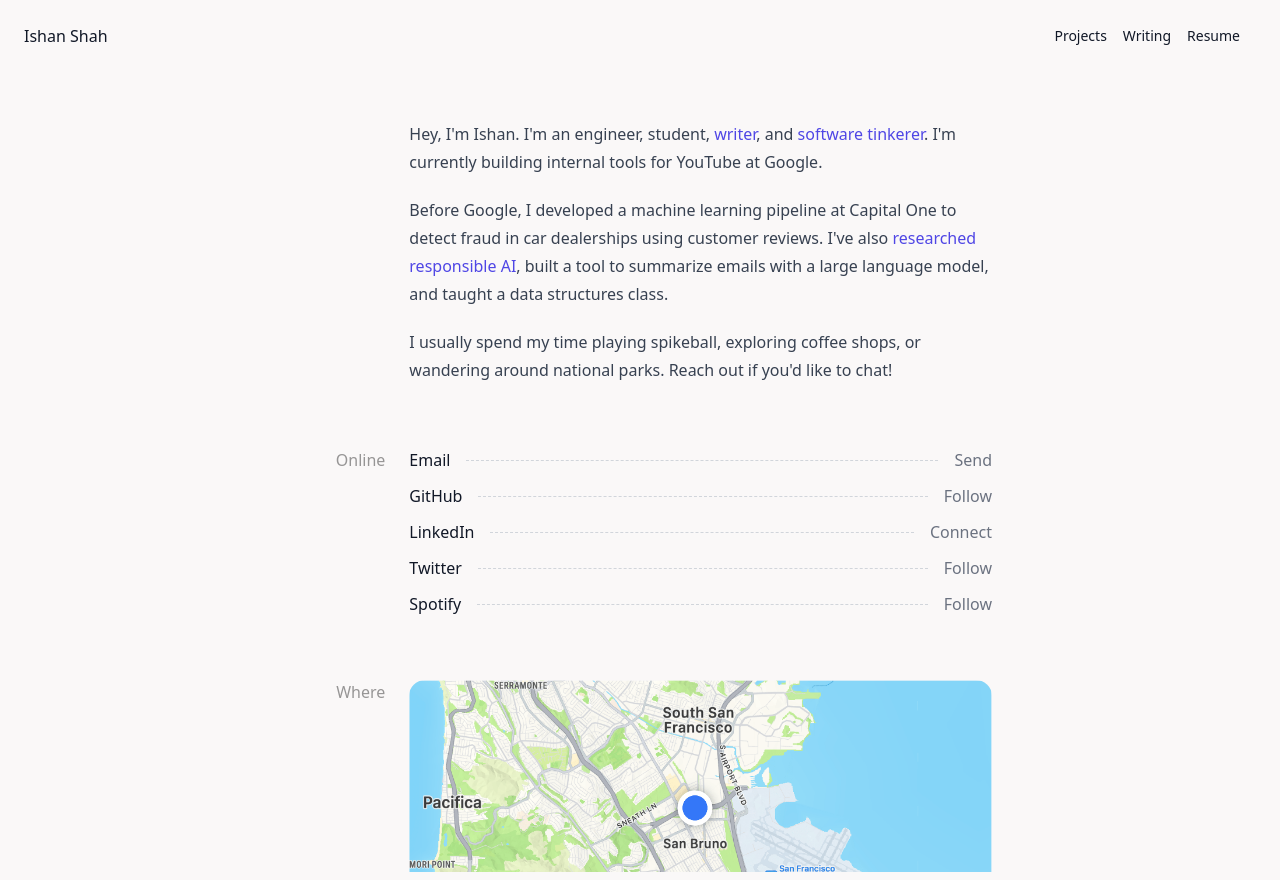
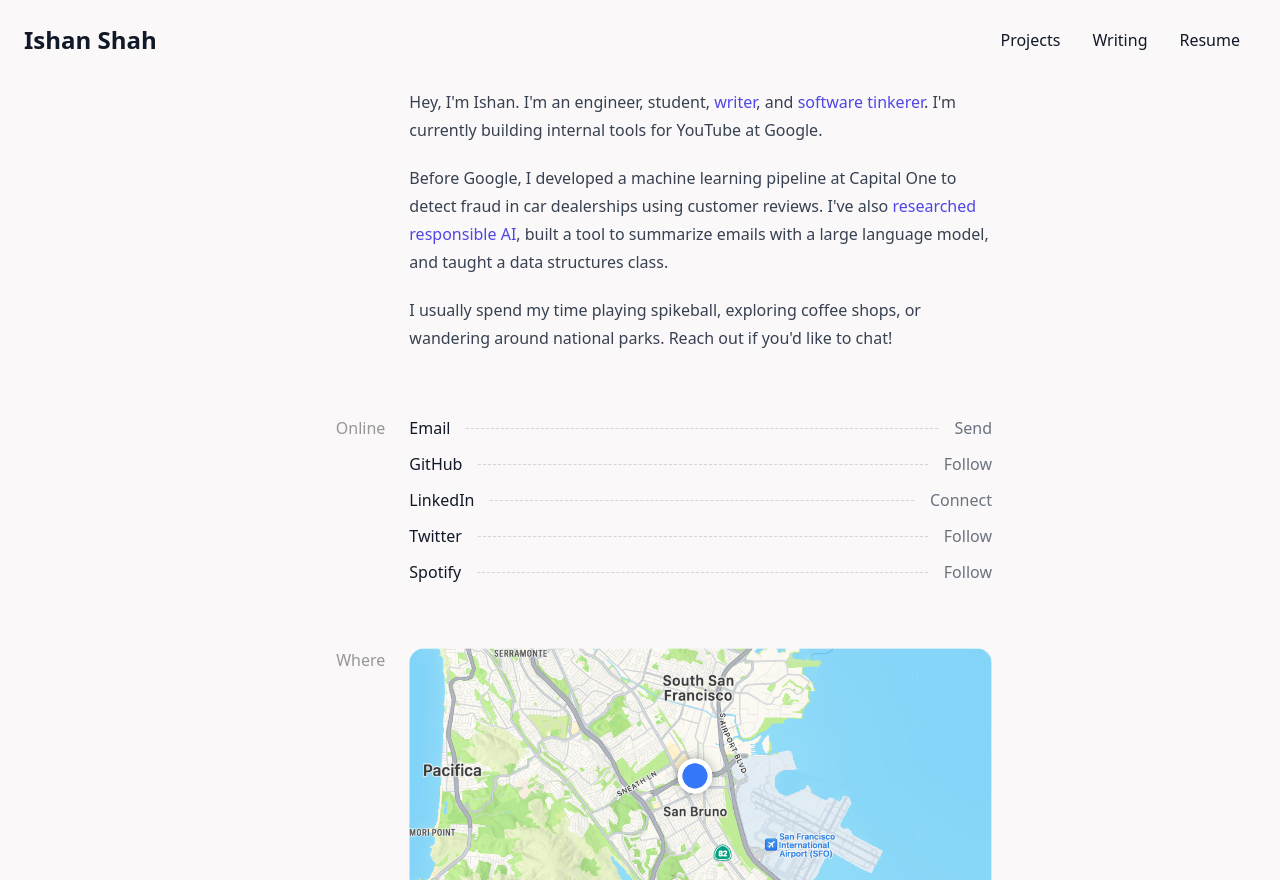
Before and after one commit to technoabsurdist/emilioandere.com, a Next.js app: page / in a window 1280 px wide. Built offline with nearby package versions, Linux system fonts and the light colour scheme.

Commit message:
Fix spacing and UI bugs, fix ESLint errors

```diff
--- a/src/components/Detail/index.js
+++ b/src/components/Detail/index.js
@@ -17,7 +17,7 @@ Container.displayName = "Container";
 function ContentContainer(props) {
   return (
     <div
-      className="mx-auto w-full max-w-3xl px-4 pb-32 md:px-8 md:pt-12"
+      className="mx-auto w-full max-w-3xl px-4 pb-32 md:px-8 md:pt-2"
       {...props}
     />
   )
--- a/src/components/Home/index.js
+++ b/src/components/Home/index.js
@@ -5,7 +5,7 @@ import { Detail } from '../Detail'
 function SectionTitle(props) {
   return (
     <h4
-      className="col-span-2 pt-8 text-lg font-extrabold text-black dark:text-white md:pt-0 md:text-right md:text-base md:font-normal md:text-opacity-40"
+      className="col-span-2 text-lg font-semibold text-black dark:text-white md:text-right md:text-base md:font-normal md:text-opacity-40"
       {...props}
     />
   )
@@ -36,7 +36,7 @@ function TableRow({ href, title, subtitle, date }) {
 function SectionContainer(props) {
   return (
     <div
-      className="grid items-start grid-cols-1 gap-6 md:grid-cols-12"
+      className="grid items-start grid-cols-1 md:grid-cols-12 gap-3 md:gap-6"
       {...props}
     />
   )
@@ -109,26 +109,47 @@ export function Home() {
   return (
     <Detail.Container>
       <Detail.ContentContainer>
-        <div className="pb-24 space-y-8 md:space-y-16">
+        <div className="pb-24 space-y-12 md:space-y-16">
           {/* Bio */}
           <SectionContainer>
             <SectionTitle />
             <SectionContent>
               <div className="prose">
                 <p>
-                  Hey, I&apos;m Ishan. I&apos;m an engineer, student, <a href="https://ishan.coffee">writer</a>,
-                  and <a href="https://github.com/ishan0102">software tinkerer</a>. I&apos;m currently building
-                  internal tools for YouTube at Google.
+                  Hey, I&apos;m Ishan. I&apos;m an engineer, student,{' '}
+                  <a
+                    href="https://ishan.coffee"
+                    target="_blank"
+                    rel="noopener noreferrer"
+                  >
+                    writer
+                  </a>
+                  , and{' '}
+                  <a
+                    href="https://github.com/ishan0102"
+                    target="_blank"
+                    rel="noopener noreferrer"
+                  >
+                    software tinkerer
+                  </a>
+                  . I&apos;m currently building internal tools for YouTube at Google.
                 </p>
                 <p>
-                  Before Google, I developed a machine learning pipeline at Capital One to detect fraud in
-                  car dealerships using customer reviews. I've also <a href="https://hai.ischool.utexas.edu/">
-                  researched responsible AI</a>, built a tool to summarize emails with a large language model,
-                  and taught a data structures class.
+                  Before Google, I developed a machine learning pipeline at Capital One
+                  to detect fraud in car dealerships using customer reviews. I&apos;ve also{' '}
+                  <a
+                    href="https://hai.ischool.utexas.edu/"
+                    target="_blank"
+                    rel="noopener noreferrer"
+                  >
+                    researched responsible AI
+                  </a>
+                  , built a tool to summarize emails with a large language model, and
+                  taught a data structures class.
                 </p>
                 <p>
-                  I usually spend my time playing spikeball, exploring coffee shops, or wandering around
-                  national parks. Reach out if you&apos;d like to chat!
+                  I usually spend my time playing spikeball, exploring coffee shops, or
+                  wandering around national parks. Reach out if you&apos;d like to chat!
                 </p>
               </div>
             </SectionContent>
--- a/src/components/Nav/index.js
+++ b/src/components/Nav/index.js
@@ -1,22 +1,32 @@
+import Link from 'next/link';
+
 export function Nav() {
   return (
     <nav className="flex items-center justify-between flex-wrap p-6">
       <div className="flex items-center flex-shrink-0 text-white mr-6">
-                <a href="/" className="inline-block text-primary">
+        <Link href="/">
+          <a className="inline-block text-primary text-xl md:text-2xl font-semibold hover:text-indigo-500">
             Ishan Shah
           </a>
+        </Link>
       </div>
       <div className="flex items-center w-auto">
-                <div className="text-sm md:flex-grow">
-                    <a href="/projects" className="inline-block mr-4 text-primary hover:text-indigo-400">
+        <div className="text-sm md:text-base font-medium md:flex-grow">
+          <Link href="/projects">
+            <a className="inline-block mr-4 md:mr-8 text-primary hover:text-indigo-500">
               Projects
             </a>
-                    <a href="https://ishan.coffee" className="inline-block mr-4 text-primary hover:text-indigo-400">
+          </Link>
+          <Link href="https://ishan.coffee">
+            <a target="_blank" rel="noopener noreferrer" className="inline-block mr-4 md:mr-8 text-primary hover:text-indigo-500">
               Writing
             </a>
-                    <a target="_blank" href="/static/pdf/resume.pdf" className="inline-block mr-4 text-primary hover:text-indigo-400">
+          </Link>
+          <Link href="/static/pdf/resume.pdf">
+            <a target="_blank" rel="noopener noreferrer" className="inline-block mr-4 text-primary hover:text-indigo-500">
               Resume
             </a>
+          </Link>
         </div>
       </div>
     </nav>
--- a/src/components/Providers/index.js
+++ b/src/components/Providers/index.js
@@ -1,4 +1,5 @@
 import Head from 'next/head'
+import Script from 'next/script'
 import { DefaultSeo } from 'next-seo'
 import * as React from 'react'
 
@@ -55,8 +56,8 @@ export function Providers() {
         <meta property="og:image" content="https://www.ishanshah.me/static/og/default.png" />
 
         {/* Global Site Tag (gtag.js) - Google Analytics */}
-        <script async src={"https://www.googletagmanager.com/gtag/js?id=G-CEQVMRYG8Q"}></script>
-        <script
+        <Script async src={"https://www.googletagmanager.com/gtag/js?id=G-CEQVMRYG8Q"}></Script>
+        <Script
           dangerouslySetInnerHTML={{
             __html: `
           window.dataLayer = window.dataLayer || [];
--- a/src/styles/prose-styles.css
+++ b/src/styles/prose-styles.css
@@ -15,11 +15,11 @@
 }
 
 .prose a {
-  @apply font-normal text-indigo-600 no-underline break-words hover:underline dark:text-indigo-400;
+  @apply font-normal text-indigo-600 no-underline break-words hover:underline dark:text-indigo-500;
 }
 
 .prose a code {
-  @apply text-indigo-600 dark:text-indigo-400;
+  @apply text-indigo-600 dark:text-indigo-500;
 }
 
 .prose table {
```
Also changed, not shown: src/components/Projects/index.js (indentation only). Lines whose indentation alone changed are shown as unchanged.
